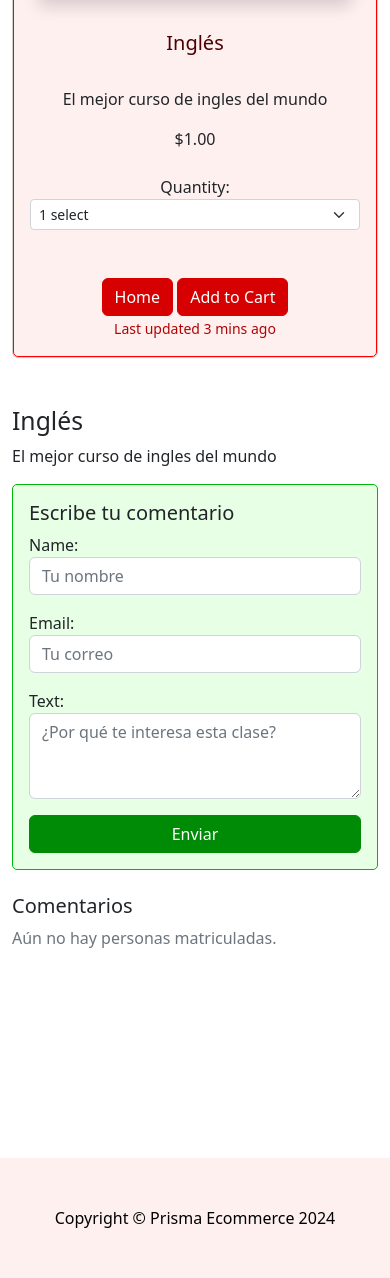
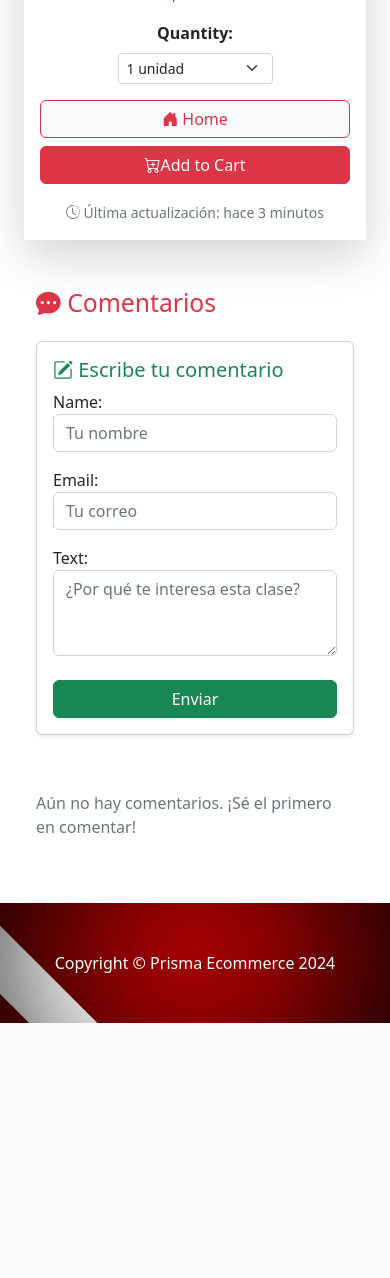
Before and after one commit to reynaldo57/Netzaro, a Django app: page /product/6 in a window 390 px wide. Shown: the part 1081-2359 px from the top of the page. After the commit the page ends 2104 px from the top, so only its background shows below. Run offline with Django 5.2, Linux system fonts and the light colour scheme; data comes from the database, SQL or seed files in the repository; both versions use the stored data as it was after the commit; some libraries are stand-ins or nearby versions.

Commit message:
solo css  6 commit

```diff
--- a/payment/models.py
+++ b/payment/models.py
@@ -4,6 +4,9 @@ from django.db.models.signals import post_save, pre_save
 from django.dispatch import receiver
 import datetime
 from store.models import Product
+
+from django.utils import timezone
+
 
 # Create your models here.
 
@@ -64,6 +67,7 @@ class Order(models.Model):
     tema_estudio = models.CharField(max_length=255, null=True, blank=True)
 
 
+
     def __str__(self):
         return f'Order - {str(self.id)}'
 
@@ -71,7 +75,7 @@ class Order(models.Model):
 @receiver(pre_save, sender=Order)
 def set_shipped_date_on_update(sender,instance, **kawargs):
     if instance.pk:
-        now = datetime.datetime.now()
+        now = timezone.now()
         obj = sender._default_manager.get(pk=instance.pk)
         if instance.shipped and not  obj.shipped:
             instance.date_shipped = now
--- a/store/forms.py
+++ b/store/forms.py
@@ -57,7 +57,7 @@ class UpdateUserForm(UserChangeForm):
 		self.fields['username'].widget.attrs['class'] = 'form-control'
 		self.fields['username'].widget.attrs['placeholder'] = 'User Name'
 		self.fields['username'].label = ''
-		self.fields['username'].help_text = '<span class="form-text text-muted"><small>Required. 150 characters or fewer. Letters, digits and @/./+/-/_ only.</small></span>'
+		self.fields['username'].help_text = '<span class="form-text style="color: white;"><small>Required. 150 characters or fewer. Letters, digits and @/./+/-/_ only.</small></span>'
 
 class UpdateProfileForm(forms.ModelForm):
     class Meta:
--- a/store/templates/base.html
+++ b/store/templates/base.html
@@ -30,8 +30,8 @@
         {% endblock %}
 
         <!-- Footer-->
-        <footer style="background-color: #fff0f0 !important;" class="py-5 bg-dark">
-            <div class="container"><p class="m-0 text-center text-black">Copyright &copy; Prisma Ecommerce 2024</p></div>
+        <footer style="background: url('/static/assets/fondo1.jpg') center/cover no-repeat; "  class="py-5 bg-dark">
+            <div class="container"><p class="m-0 text-center text-white">Copyright &copy; Prisma Ecommerce 2024</p></div>
         </footer>
         <!-- Bootstrap core JS-->
         <script src="https://cdn.jsdelivr.net/npm/bootstrap@5.2.3/dist/js/bootstrap.bundle.min.js"></script>
--- a/store/templates/product.html
+++ b/store/templates/product.html
@@ -3,33 +3,29 @@
 {% block content %}
 
 <!-- Header-->
-<header style="background: url('/static/assets/tienda.jpg') center/cover no-repeat;" class="bg-dark py-5">
-    <div style="height: 150px !important;" class="container px-4 px-lg-5 my-5">
+<header style="background: url('/static/assets/fondo1.jpg') center/cover no-repeat; min-height: 200px;" class="d-flex justify-content-center align-items-center">
   <div class="text-center text-white">
-            <h1 class="display-4 fw-bolder">Product</h1>
-            <p class="lead fw-normal text-white-100 mb-0">Description of the product...</p>
-        </div>
+      <h1 class="display-4 fw-bolder"><i class="bi bi-shop"></i>  Shop in style</h1>
+      <p class="lead fw-normal text-white-50 mb-0">With this shop homepage template</p>
   </div>
 </header>
 
-<div class="container">
-  <br/><br/>
-  <div class="card mb-3">
-    <div style="justify-content: space-between; background-color: #fff0f0; border: 1px solid #ff0000; border-radius: 5px;" class="row g-0">
+<section style="background: #ffffff;"   class="py-5">
+  <div class="container px-4 px-lg-5">
+    <!-- Producto -->
+    <div class="card shadow-lg border-0 mb-5">
+      <div class="row g-0">
 
-      <!-- Columna de imagen y video centrados -->
-      <div class="col-md-7 d-flex justify-content-center align-items-center">
-        <div  class="row g-3 p-3 w-100 align-items-center">
-
-          <div class="col-12 col-md-6 d-flex justify-content-center align-items-center">
-            <img src="{{ product.image.url }}" class="img-fluid rounded shadow" alt="Product image"
-                 style="height: 300px; width: 100%; object-fit: cover;">
+        <!-- Imagen y Video -->
+        <div class="col-md-7 d-flex align-items-center justify-content-center bg-light">
+          <div class="row g-3 p-4 w-100">
+            <div class="col-12 col-md-6 d-flex justify-content-center">
+              <img src="{{ product.image.url }}" class="img-fluid rounded shadow-sm" alt="Product image"style="height: 300px; width: 100%; object-fit: cover;">
             </div>
 
             {% if product.video %}
-          <div class="col-12 col-md-6 d-flex justify-content-center align-items-center">
-            <video controls class="img-fluid rounded shadow"
-                   style="height: 300px; width: 100%; object-fit: cover;">
+            <div class="col-12 col-md-6 d-flex justify-content-center">
+              <video controls class="img-fluid rounded shadow-sm" style="height: 300px; width: 100%; object-fit: cover;">
                 <source src="{{ product.video.url }}">
                   Your browser does not support the video tag.
               </video>
@@ -40,118 +36,100 @@
         </div>
 
         <!-- Columna de detalles del producto -->
-      <div class="col-md-5">
-        <div class="card-body">
-          <center>
-            <h5 style="color: #500000 !important;">{{ product.name }}</h5>
-            <br/>
-            <p class="card-text justified">{{ product.description }}</p>
+        <div class="col-md-5 bg-white">
+          <div class="card-body text-center">
+              <h3 class="fw-bold text-danger">{{ product.name }}</h3>
+              <p class="card-text text-muted">{{ product.description }}</p>
 
               {% if product.is_sale %}
               <div class="d-flex justify-content-center small text-warning mb-2">
-              <div class="bi-star-fill"></div>
-              &nbsp;&nbsp;Sale&nbsp;&nbsp;
-              <div class="bi-star-fill"></div>
+                <i class="bi bi-star-fill"></i>&nbsp;<strong>Sale</strong>&nbsp;<i class="bi bi-star-fill"></i>
               </div>
-            <strike>{{ product.price }}</strike>
-            &nbsp;
-            {{ product.sale_price }}
+              <h5><strike class="text-muted">${{ product.price }}</strike> <span class="text-success">${{ product.sale_price }}</span></h5>
               {% else %}
-              ${{ product.price }}
+              <h4 class="text-danger">${{ product.price }}</h4>
               {% endif %}
 
-            <br/><br/>
-
-            <div class="row justify-content-center">
-              <div class="col-md-3">Quantity:</div>
-              <div class="col-md-3">
-                <select class="form-select form-select-sm" id="qty-cart">
-                  <option value="1">1 select</option>
-                  <option value="2">2 select</option>
-                  <option value="3">3 select</option>
+              <div class="my-3">
+                <label class="form-label fw-semibold">Quantity:</label>
+                <select class="form-select form-select-sm w-50 mx-auto"  id="qty-cart">
+                  <option value="1">1 unidad</option>
+                  <option value="2">2 unidades</option>
+                  <option value="3">3 unidades</option>
                 </select>
               </div>
+              <div class="d-grid gap-2">
+                <a href="{% url 'index' %}" class="btn btn-light border-danger text-danger"><i class="bi bi-house-door-fill"></i> Home</a>
+                <button type="button" value="{{ product.id }}" class="btn btn-danger" id="add-cart"> <i class="bi bi-cart-plus"></i>Add to Cart</button>
               </div>
 
-            <br/><br/>
-
-            <a style="background-color: #d70000 !important; border-color: #d70000; color: #ffffff;" href="{% url 'index' %}" class="btn btn-secondary">Home</a>
-            <button style="background-color: #d70000 !important; border-color: #d70000; color: #ffffff;" type="button" value="{{ product.id }}" class="btn btn-secondary" id="add-cart">Add to Cart</button>
-
-            <p style="color: #b10303 !important;" class="card-text">
-              <small class="text-body-secondary">Last updated 3 mins ago</small>
+              <p class="card-text mt-3">
+                <small class="text-muted"><i class="bi bi-clock-history"></i> Última actualización: hace 3 minutos</small>
               </p>
-          </center>
           </div>
-      </div>
-
         </div>
       </div>
     </div>
 
+    <!-- Comentarios -->
+    <div class="container">
+      <h2 class="text-danger mb-4"><i class="bi bi-chat-dots-fill"></i> Comentarios</h2>
 
-
-<div class="container mt-5">
-  <h2>{{ product.name }}</h2>
-  <p>{{ product.description }}</p>
-
-  <!-- Formulario de matrícula -->
-  <div style="background-color: #e7ffe4; border: 1px solid #00b809; border-radius: 5px;" class="card mb-4">
+      <div class="card shadow-sm mb-4">
         <div class="card-body">
-      <h5>Escribe tu comentario</h5>
+          <h5 class="text-success"><i class="bi bi-pencil-square"></i> Escribe tu comentario</h5>
           <form method="post">
             {% csrf_token %}
             {{ form.as_p }}
-        <button style="background-color: #008b07 !important; border-color: #008b07; color: #ffffff;" type="submit" name="comment_form" class="btn btn-success w-100">Enviar</button>
+            <button type="submit" name="comment_form" class="btn btn-success w-100 mt-2"><i class="bi bi-send-fill"></i>Enviar</button>
           </form>
         </div>
       </div>
 
       <!-- Listado de personas matriculadas -->
-  <h5>Comentarios</h5>
+      <h5 style="color: white;">Comentarios</h5>
       {% for comment in comments %}
-    <div style="background-color: #eefffc; border: 1px solid #00a8a5; border-radius: 5px;" class="card mb-3">
+      <div class="card mb-3 border-start border-4 border-danger">
         <div class="card-body">
-        <strong>{{ comment.name }}</strong> <small class="text-muted">{{ comment.created_date|timesince }} atrás</small>
+          <h6 class="fw-bold text-danger">{{ comment.name }}<small class="text-muted">• {{ comment.created_date|timesince }} atrás</small></h6>
           <p>{{ comment.text }}</p>
 
           <!-- Botón para responder -->
-        <button class="btn btn-sm btn-link" data-bs-toggle="collapse" data-bs-target="#reply{{ comment.id }}">
-          ¿Qué te motivó a matricularte?
+          <button class="btn btn-sm btn-outline-danger" data-bs-toggle="collapse" data-bs-target="#reply{{ comment.id }}">
+            <i class="bi bi-reply-fill"></i> ¿Qué te motivó a matricularte?
           </button>
 
           <!-- Formulario de respuesta -->
-        <div class="collapse mt-2" id="reply{{ comment.id }}">
+          <div class="collapse mt-3" id="reply{{ comment.id }}">
             <form method="post">
               {% csrf_token %}
               <input type="hidden" name="comment_id" value="{{ comment.id }}">
               {{ response_form.as_p }}
-            <button type="submit" name="respuesta_form" class="btn btn-outline-primary btn-sm">Enviar respuesta</button>
+              <button type="submit" name="respuesta_form" class="btn btn-outline-success btn-sm w-100 mt-2">
+                <i class="bi bi-send"></i> Enviar respuesta
+              </button>
             </form>
           </div>
 
           <!-- Respuestas -->
           {% for response in comment.responses.all %}
-          <div class="mt-3 ms-4 border-start ps-3">
-            <strong>{{ response.responder_name }}</strong>
-            <small class="text-muted">{{ response.created_at|timesince }} atrás</small>
-            <p class="mb-1">{{ response.response_text }}</p>
+          <div class="mt-3 ms-4 ps-3 border-start border-2 border-success">
+            <h6 class="text-success">{{ response.responder_name }}<small class="text-muted">• {{ response.created_at|timesince }} atrás</small></h6>
+            <p>{{ response.response_text }}</p>
           </div>
           {% endfor %}
         </div>
       </div>
       {% empty %}
-    <p class="text-muted">Aún no hay personas matriculadas.</p>
+      <p class="text-muted">Aún no hay comentarios. ¡Sé el primero en comentar!</p>
       {% endfor %}
     </div>
+  </div>
+</section>
 
 
-
-
-
-<br/><br/><br/><br/><br/><br/><br/><br/>
-<script src="https://code.jquery.com/jquery-3.7.1.min.js" integrity="sha256-/JqT3SQfawRcv/BIHPThkBvs0OEvtFFmqPF/lYI/Cxo=" crossorigin="anonymous"></script>
-
+<!-- Scripts -->
+<script src="https://code.jquery.com/jquery-3.7.1.min.js"></script>
 <script>
   $(document).on('click', '#add-cart', function(e){
     e.preventDefault();
@@ -165,17 +143,16 @@
         action: 'post'
       },
       success: function(json){
-        //console.log(json)
-        document.getElementById("cart_quantity").textContent = json.qty
+        document.getElementById("cart_quantity").textContent = json.qty;
         location.reload();
       },
       error: function(xhr, errmsg, err){
-
+        console.log(xhr.status + ": " + xhr.responseText);
       }
     });
-
-  })
+  });
 </script>
 
 
+
 {% endblock %}
```
Also changed, not shown: payment/templates/payment/not_shipped_dash.html (+32 -6 lines), payment/templates/payment/shipped_dash.html (+33 -4 lines), store/templates/cart_summary.html (+7 -7 lines), store/templates/index.html (+11 -7 lines), store/templates/update_info.html (+5 -4 lines), store/templates/update_user.html (+5 -12 lines), db.sqlite3, media/uploads/product/redes.jpg (added), media/uploads/product/robotes_t4jbHuK.png (added), payment/migrations/0014_order_product.py (added), payment/migrations/0015_remove_order_product.py (added), static/assets/azul.jpg (added), static/assets/fondo1.jpg (added), static/assets/rojo.jpg (added), 1 more files. Lines whose indentation alone changed are shown as unchanged.
